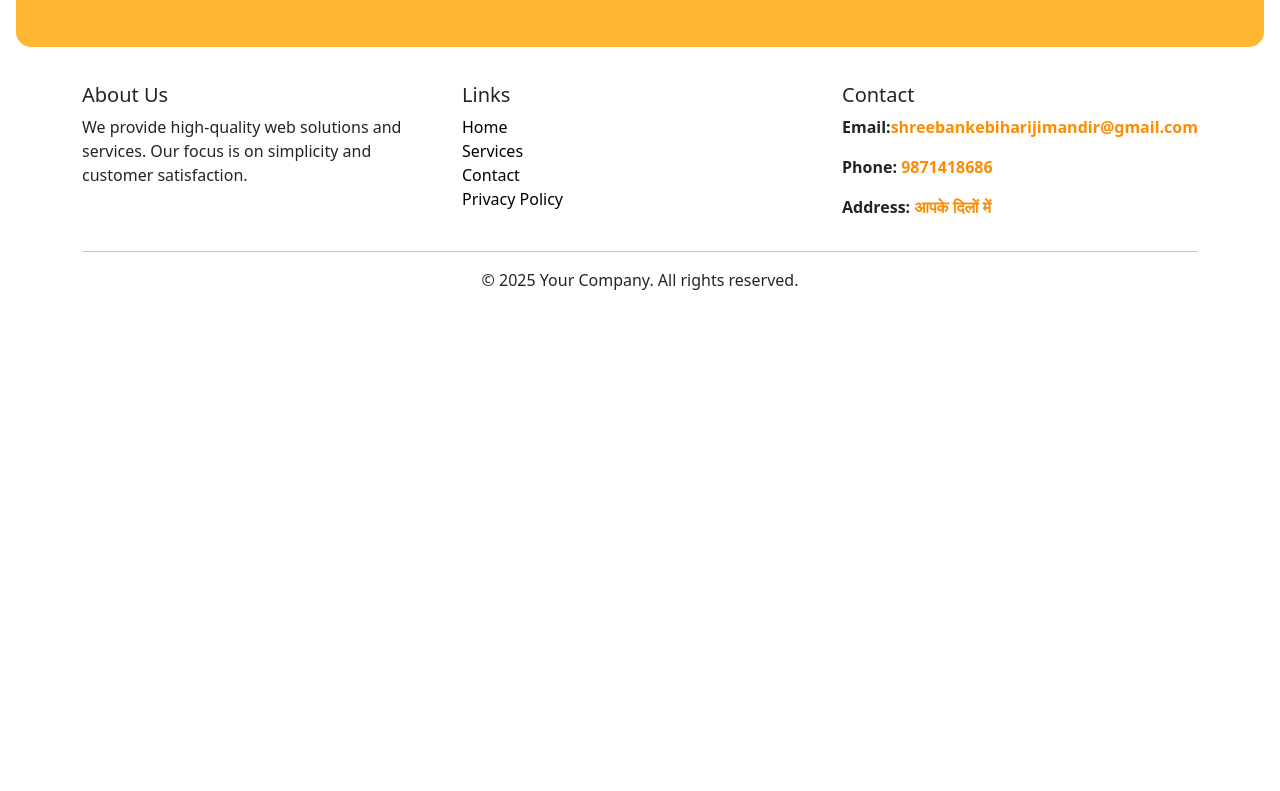
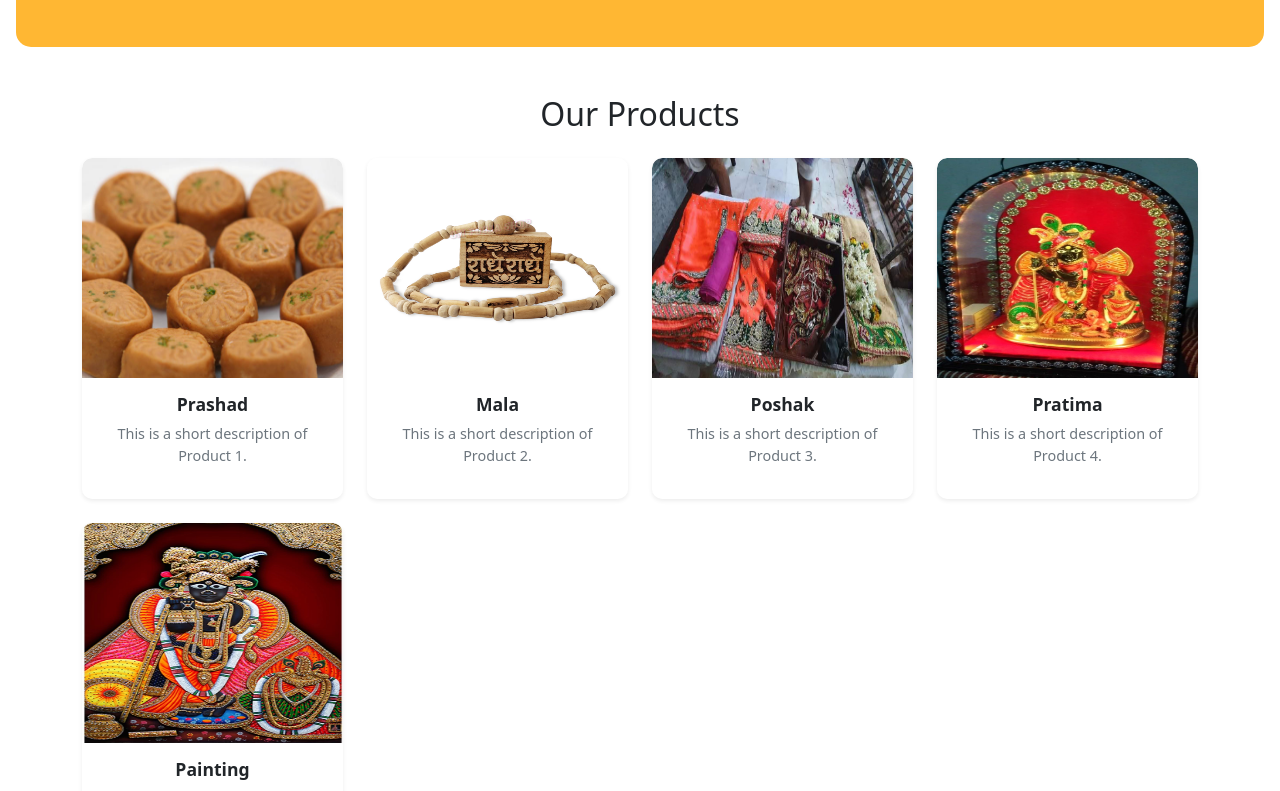
Before and after one commit to AAbhishek1234/Bankebihariwebsite, a React (Create React App) app: page / in a window 1280 px wide. Shown: the part 3140-3931 px from the top of the page. Before the commit the page ends 3468 px from the top, so only its background shows below. Built offline with nearby package versions, Linux system fonts and the light colour scheme.

Commit message:
add products

```diff
--- /dev/null
+++ b/src/components/Product.css
@@ -0,0 +1,55 @@
+/* Styling for the product grid container */
+
+
+  /* Link styling for the entire card */
+  .product-card-link {
+    text-decoration: none;
+    color: inherit;
+    transition: transform 0.2s ease-in-out;
+  }
+
+  .product-card-link:hover {
+    transform: translateY(-5px);
+  }
+
+  /* Card styling */
+  .product-card {
+    border: none;
+    border-radius: 10px;
+    overflow: hidden;
+    transition: box-shadow 0.3s ease-in-out;
+  }
+
+  .product-card:hover {
+    box-shadow: 0 4px 15px rgba(0, 0, 0, 0.2);
+  }
+
+  /* Card image styling */
+  .product-card-img {
+    height: 220px;
+    object-fit: fill;
+    width: 100%;
+    border-top-left-radius: 10px;
+    border-top-right-radius: 10px;
+  }
+
+  /* Card title styling */
+  .product-card-title {
+    font-weight: bold;
+    text-align: center;
+    font-size: 1.1rem;
+  }
+
+  /* Card description styling */
+  .product-card-description {
+    text-align: center;
+    font-size: 0.9rem;
+    color: #6c757d;
+    min-height: 60px;
+  }
+
+  @media (max-width: 768px) {
+     .product-card-img{
+      height: 18rem;
+    }
+  }
--- /dev/null
+++ b/src/components/Products.jsx
@@ -0,0 +1,72 @@
+import React from "react";
+import { Container, Row, Col, Card } from "react-bootstrap";
+import { Link } from "react-router-dom";
+import "./Product.css"; // Import custom CSS
+
+const ProductGrid = () => {
+  // Sample product data
+  const products = [
+    {
+      title: "Prashad",
+      description: "This is a short description of Product 1.",
+      image: "/images/peda2.jpg",
+      link: "/product/prashad",
+    },
+    {
+      title: "Mala",
+      description: "This is a short description of Product 2.",
+      image: "/images/tulsimala.jpg",
+      link: "/product/mala",
+    },
+    {
+      title: "Poshak",
+      description: "This is a short description of Product 3.",
+      image: "/images/vastra.jpg",
+      link: "/product/poshak",
+    },
+    {
+      title: "Pratima",
+      description: "This is a short description of Product 4.",
+      image: "/images/murti.jpg",
+      link: "/product/pratima",
+    },
+    {
+      title: "Painting",
+      description: "This is a short description of Product 5.",
+      image: "/images/painting.webp",
+      link: "/product/painting",
+    },
+  ];
+
+  return (
+    <Container className="product-grid py-5">
+      <h2 className="text-center mb-4">Our Products</h2>
+      <Row className="g-4">
+        {products.map((product, index) => (
+          <Col xs={12} sm={6} md={4} lg={3} key={index}>
+            <Link to={product.link} className="product-card-link">
+              <Card className="h-100 product-card shadow-sm">
+                <Card.Img
+                  variant="top"
+                  src={product.image}
+                  alt={product.title}
+                  className="product-card-img"
+                />
+                <Card.Body>
+                  <Card.Title className="product-card-title">
+                    {product.title}
+                  </Card.Title>
+                  <Card.Text className="product-card-description">
+                    {product.description}
+                  </Card.Text>
+                </Card.Body>
+              </Card>
+            </Link>
+          </Col>
+        ))}
+      </Row>
+    </Container>
+  );
+};
+
+export default ProductGrid;
--- a/src/pages/Home.jsx
+++ b/src/pages/Home.jsx
@@ -7,6 +7,7 @@ import Footer from '../components/Footer'
 import TempleHistory from '../components/TempleHistory'
 import Gallery from '../components/Gallery'
 import Welcome from '../components/Welcome'
+import Products from '../components/Products'
 function Home() {
   return (
     <>
@@ -18,6 +19,7 @@ function Home() {
     <TempleHistory></TempleHistory> */}
     <Welcome></Welcome>
     {/* <Gallery></Gallery> */}
+    <Products></Products>
     <Footer></Footer>
     </>
   )
```
Also changed, not shown: public/images/murti.jpg (added), public/images/painting.webp (added).
